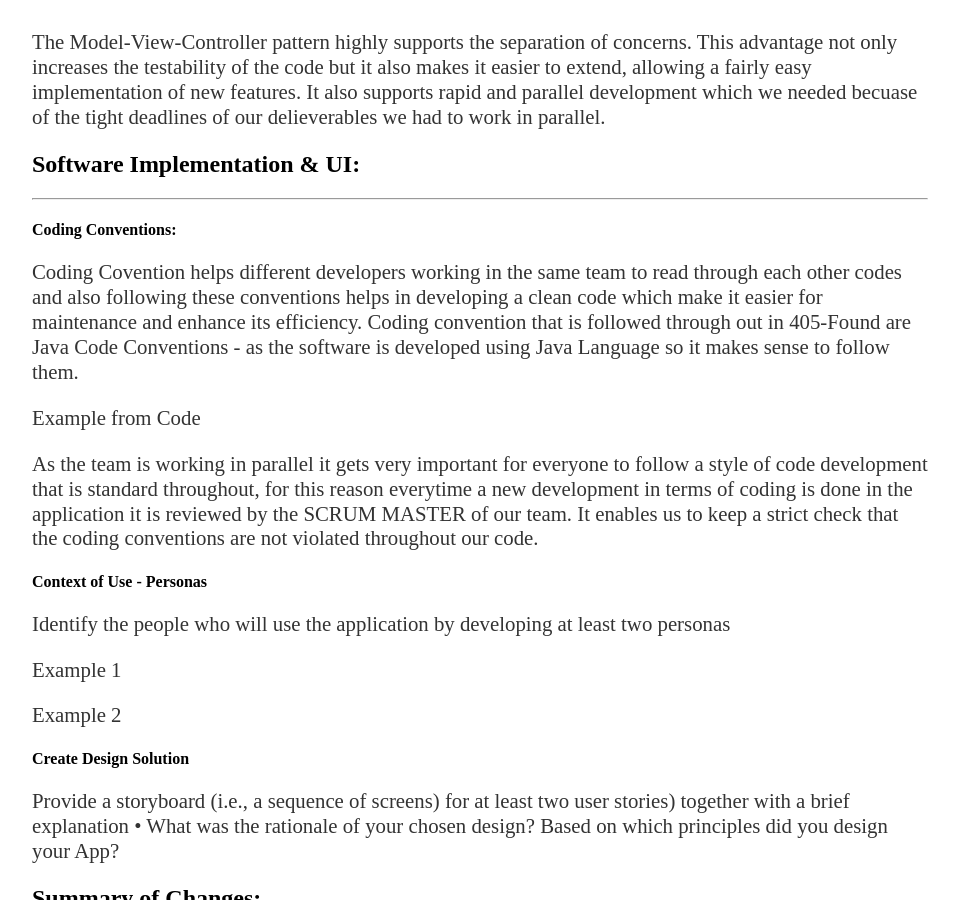
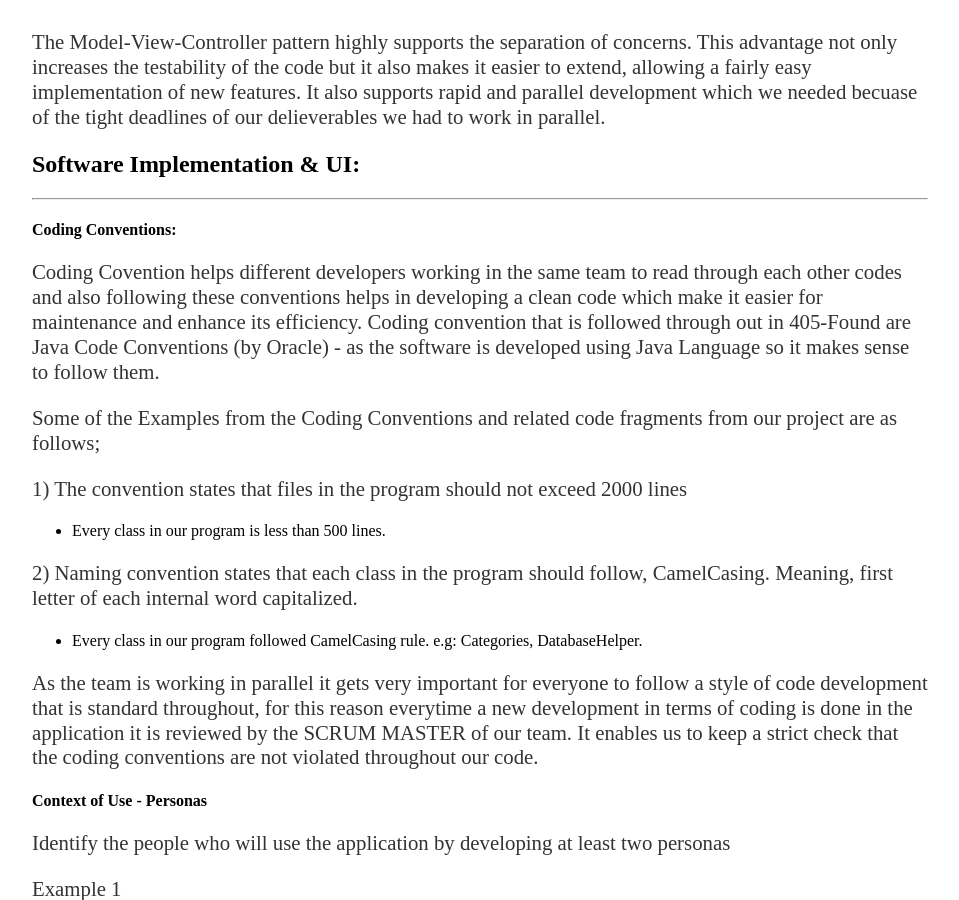
Before and after one commit to NadeemNicoR/TeamProjects, a Jekyll site: the page built from docs/_posts/2019-06-04-ISEE-2019-Advanced-Prototype-Presentation.md, in a window 1280 px wide and 900 px high, scrolled down 2190 px. Shown: the whole window, without its empty margins (160-1119 px from the left). Built offline with Jekyll 4.4.1, drawn with Linux system fonts in a browser that asks for light colours; our own code applies the rules of GitHub Pages for plain Markdown files; a file with an impossible date is left out.

Commit message:
Update 2019-06-04-ISEE-2019-Advanced-Prototype-Presentation.md

```diff
--- a/docs/_posts/2019-06-04-ISEE-2019-Advanced-Prototype-Presentation.md
+++ b/docs/_posts/2019-06-04-ISEE-2019-Advanced-Prototype-Presentation.md
@@ -32,9 +32,16 @@ The Model-View-Controller pattern highly supports the separation of concerns. Th
 
 #### Coding Conventions:
 
-Coding Covention helps different developers working in the same team to read through each other codes and also following these conventions helps in developing a clean code which make it easier for maintenance and enhance its efficiency. Coding convention that is followed through out in 405-Found are Java Code Conventions - as the software is developed using Java Language so it makes sense to follow them.
+Coding Covention helps different developers working in the same team to read through each other codes and also following these conventions helps in developing a clean code which make it easier for maintenance and enhance its efficiency. Coding convention that is followed through out in 405-Found are Java Code Conventions (by Oracle) - as the software is developed using Java Language so it makes sense to follow them.
 
-Example from Code
+
+Some of the Examples from the Coding Conventions and related code fragments from our project are as follows;
+
+1) The convention states that files in the program should not exceed 2000 lines
+- Every class in our program is less than 500 lines.
+
+2) Naming convention states that each class in the program should follow, CamelCasing. Meaning, first letter of each internal word capitalized.
+- Every class in our program followed CamelCasing rule. e.g: Categories, DatabaseHelper.
 
 As the team is working in parallel it gets very important for everyone to follow a style of code development that is standard throughout, for this reason everytime a new development in terms of coding is done in the application it is reviewed by the SCRUM MASTER of our team. It enables us to keep a strict check that the coding conventions are not violated throughout our code.
 
```
